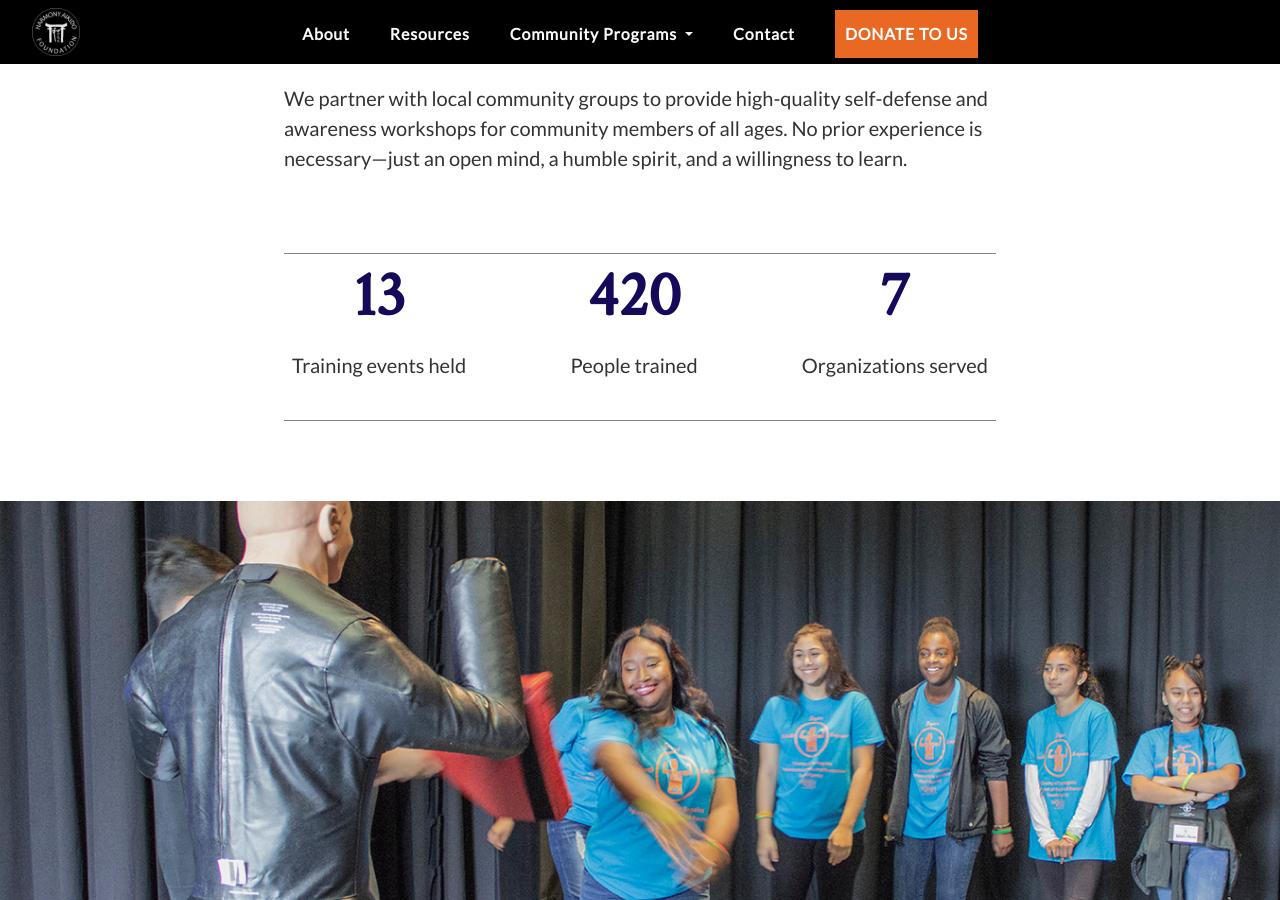
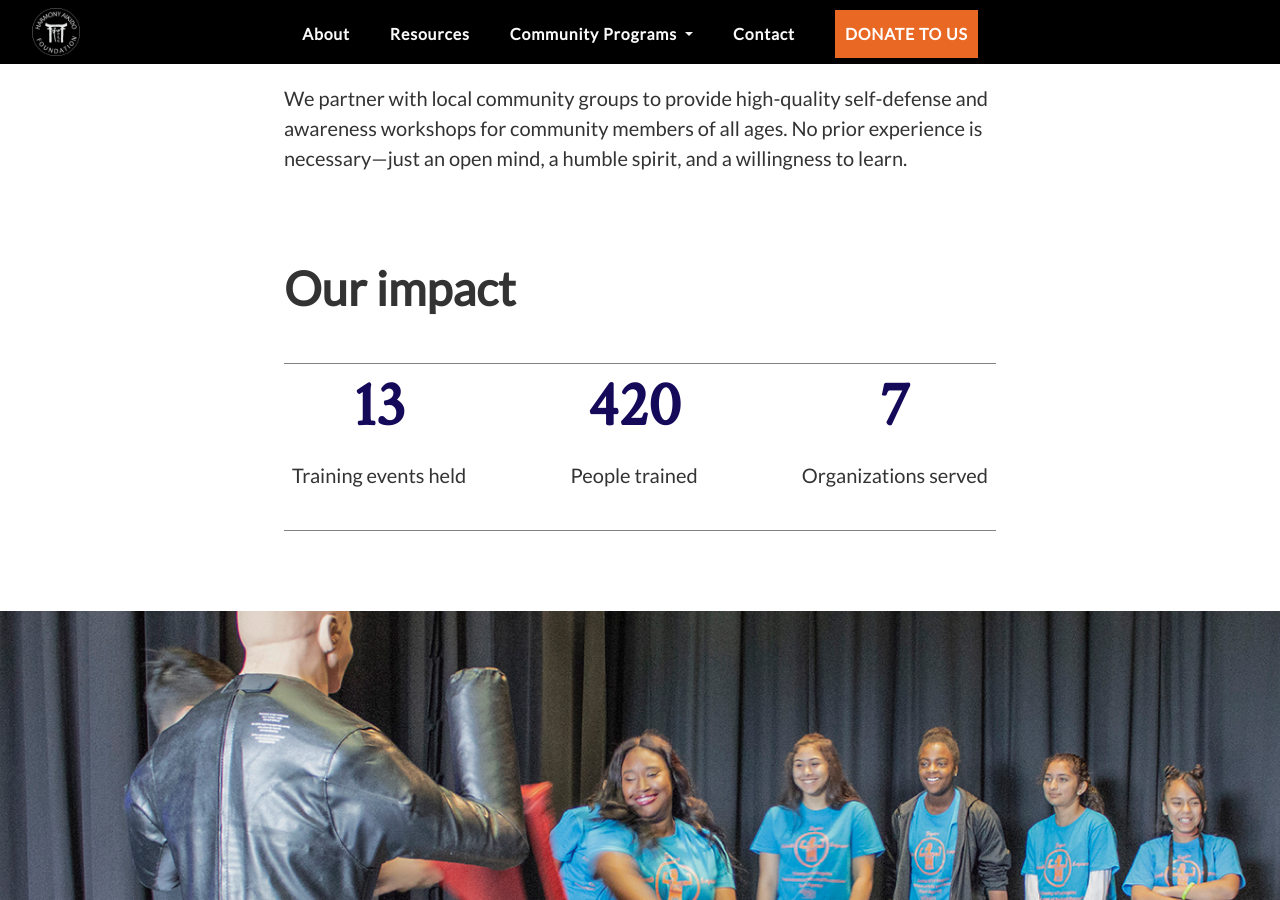
Before and after one commit to hafusaorg/hafusaorg.github.io, a Jekyll site: the page built from about.md, in a window 1280 px wide and 900 px high, scrolled down 1123 px. Built offline with Jekyll 4.4.1, drawn with Linux system fonts in a browser that asks for light colours; comment, search, counter and statistics services are not loaded.

Commit message:
Updated About

```diff
--- a/about.md
+++ b/about.md
@@ -46,6 +46,8 @@ WHAT WE DO
 # We provide self-defense training to communities in the greater Los Angeles area.
 
 We partner with local community groups to provide high-quality self-defense and awareness workshops for community members of all ages. No prior experience is necessary—just an open mind, a humble spirit, and a willingness to learn.
+
+# Our impact
 
 <section class="numbers">
 
```
